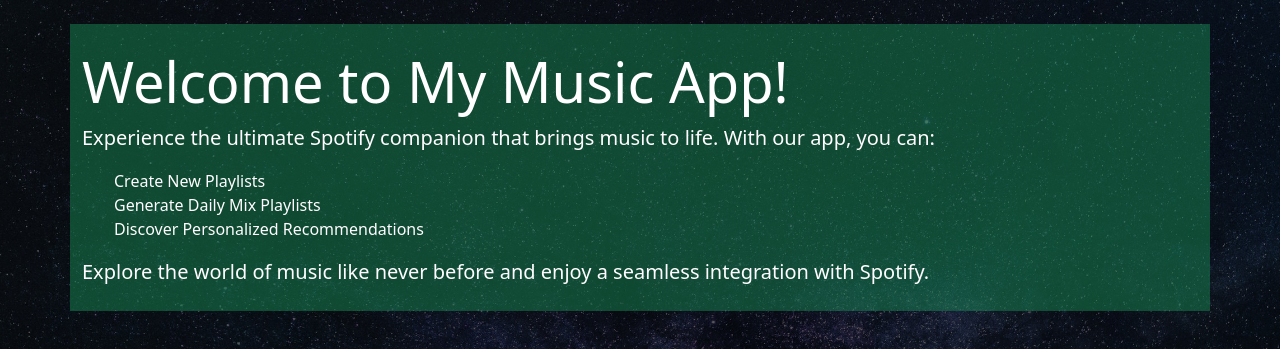
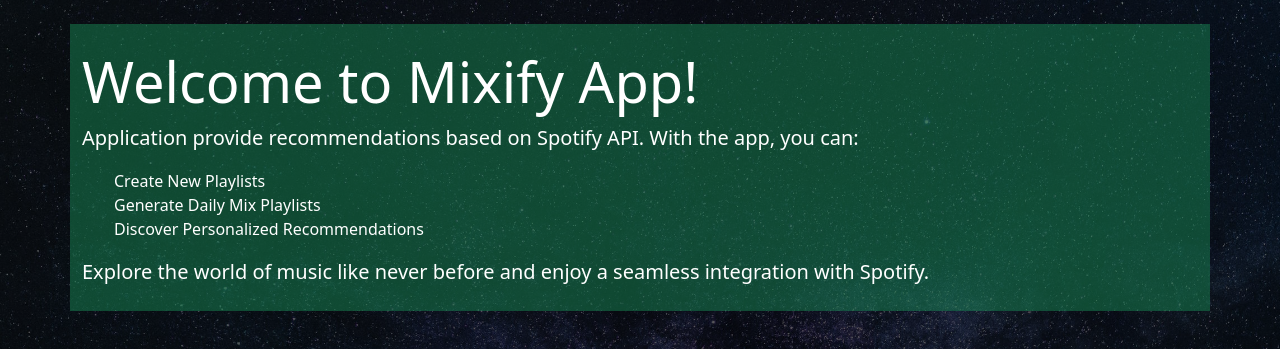
Before and after one commit to Timych84/mixify, a Flask app: template services/web/templates/index.html in a window 1280 px wide. Shown: the part 76-425 px from the top of the page. Run offline with Flask 3, Linux system fonts and the light colour scheme; the template is opened without the code that fills it, so the values that code supplies are empty.

Commit message:
update description

```diff
--- a/services/web/templates/app_description.html
+++ b/services/web/templates/app_description.html
@@ -1,6 +1,6 @@
 <div class="jumbotron mt-4">
-    <h1 class="display-4">Welcome to My Music App!</h1>
-    <p class="lead">Experience the ultimate Spotify companion that brings music to life. With our app, you can:</p>
+    <h1 class="display-4">Welcome to Mixify App!</h1>
+    <p class="lead">Application provide recommendations based on Spotify API. With the app, you can:</p>
     <ul class="list-group-flush" style="padding-left: 1em !important; margin-left: 1em;">
         <li class="list-group-item list-style-type: disc !important;">Create New Playlists</li>
         <li class="list-group-item list-style-type: disc !important;">Generate Daily Mix Playlists</li>
```
